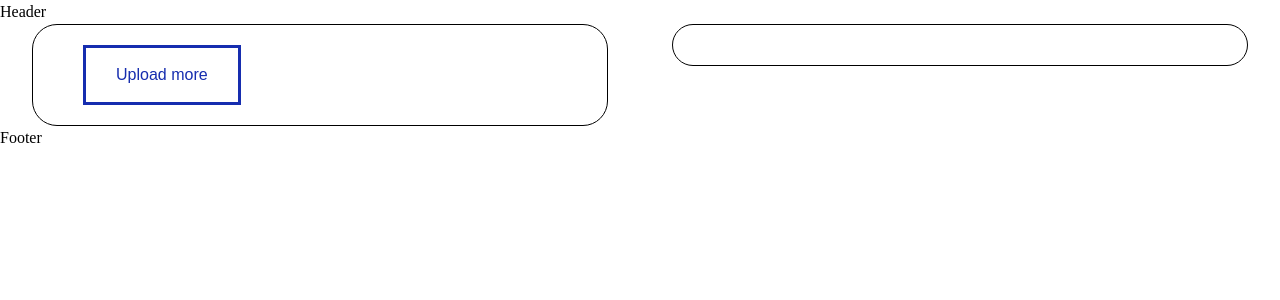
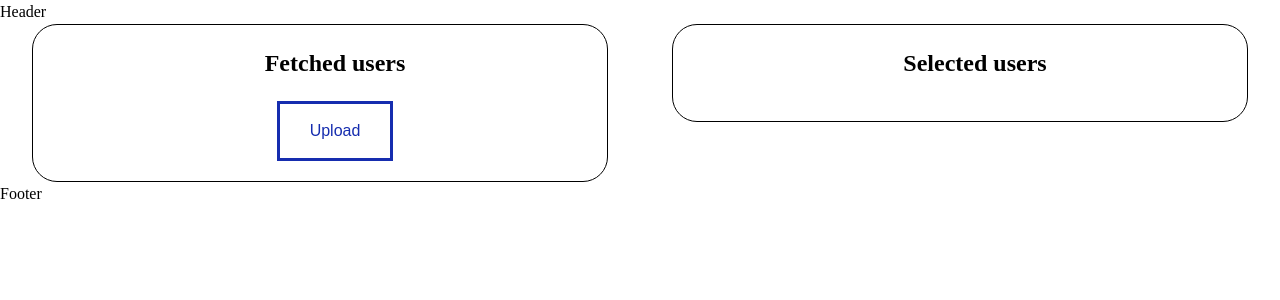
Before and after one commit to godstack/random-users-app, a React (Create React App) app: page / in a window 1280 px wide. Shown: the top 300 px of the page. Built offline with nearby package versions, Linux system fonts and the light colour scheme.

Commit message:
added ability to fetch more, than 20 users

```diff
--- a/src/components/User/User.js
+++ b/src/components/User/User.js
@@ -1,12 +1,11 @@
-import React, { useState } from 'react';
+import React from 'react';
 import './User.scss';
-import { useDispatch, useSelector } from 'react-redux';
+import { useDispatch } from 'react-redux';
 import { selectUser, unselectUser } from '../../redux/actions';
 import classNames from 'classnames';
 
 export const User = ({ user }) => {
   const dispatch = useDispatch();
-  const selectedUsers = useSelector(state => state.users.selectedUsers);
 
   const handleSelectUser = () => {
     if (user.isSelected) {
--- a/src/components/UserLists/FetchedUsers.js
+++ b/src/components/UserLists/FetchedUsers.js
@@ -17,9 +17,10 @@ export const FetchedUsers = ({ fetchedUsers, selectedUsers }) => {
 
   return (
     <section className='user-list'>
+      <h2 className='user-list__title'>Fetched users</h2>
       {users && users.map(user => <User key={user.email} user={user} />)}
-      <button className='btn' onClick={() => dispatch(fetchUsers())}>
-        Upload more
+      <button className='btn btn-upload' onClick={() => dispatch(fetchUsers())}>
+        {users.length ? 'Upload more' : 'Upload'}
       </button>
     </section>
   );
--- a/src/components/UserLists/SelectedUsers.js
+++ b/src/components/UserLists/SelectedUsers.js
@@ -1,12 +1,13 @@
 import React from 'react';
 import './UserList.scss';
-import { useSelector, connect } from 'react-redux';
+import { useSelector } from 'react-redux';
 import { User } from '../User/User';
 
 export const SelectedUsers = () => {
   const users = useSelector(state => state.users.selectedUsers);
   return (
     <section className='user-list'>
+      <h2 className='user-list__title'>Selected users</h2>
       {users.map(user => (
         <User user={user} key={user.email} />
       ))}
--- a/src/components/UserLists/UserList.scss
+++ b/src/components/UserLists/UserList.scss
@@ -4,4 +4,14 @@
   border: 1px solid black;
   padding: 20px 20px 20px 50px;
   border-radius: 25px;
+
+  .user-list__title {
+    text-align: center;
+    margin-bottom: 20px;
+  }
+
+  .btn-upload {
+    margin: 20px auto 0;
+    display: block;
+  }
 }
--- a/src/redux/usersReducer.js
+++ b/src/redux/usersReducer.js
@@ -7,8 +7,14 @@ const initialState = {
 
 export const usersReducer = (state = initialState, action) => {
   switch (action.type) {
-    case FETCH_USERS:
-      return { ...state, fetchedUsers: action.payload };
+    case FETCH_USERS: {
+      let fetchedUsers = state.fetchedUsers;
+
+      fetchedUsers = [...fetchedUsers, ...action.payload];
+
+      return { ...state, fetchedUsers };
+    }
+
     case SELECT_USER: {
       let fetchedUsers = [...state.fetchedUsers];
 
```
